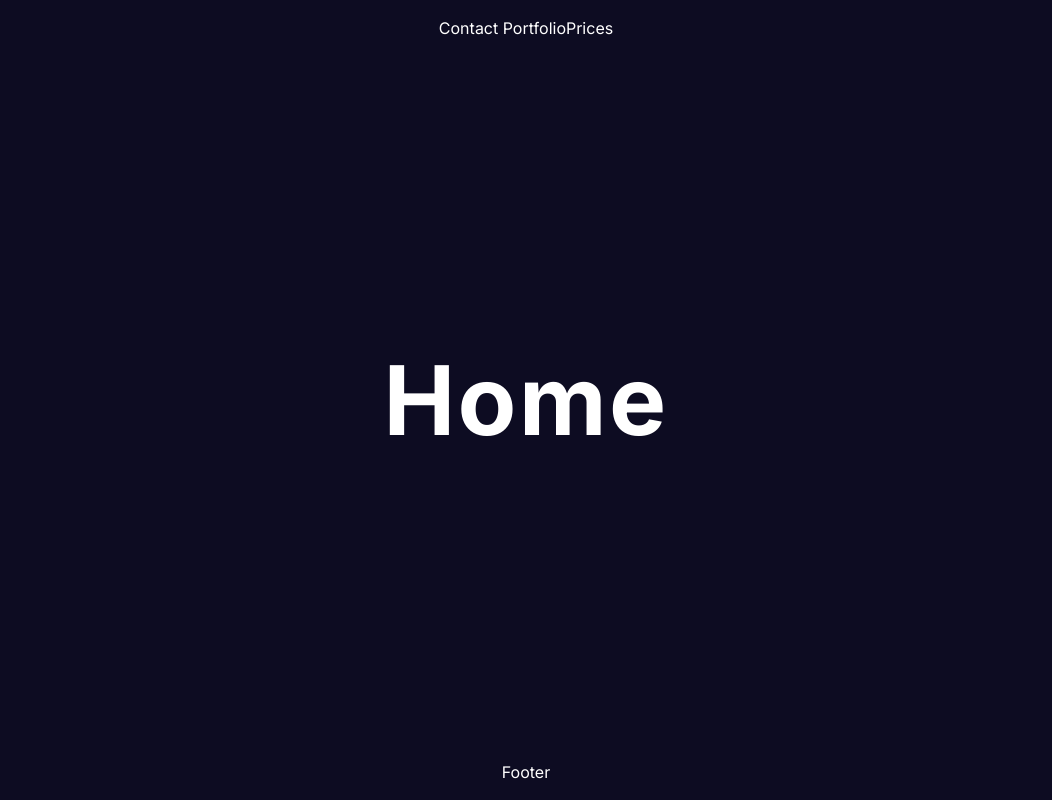
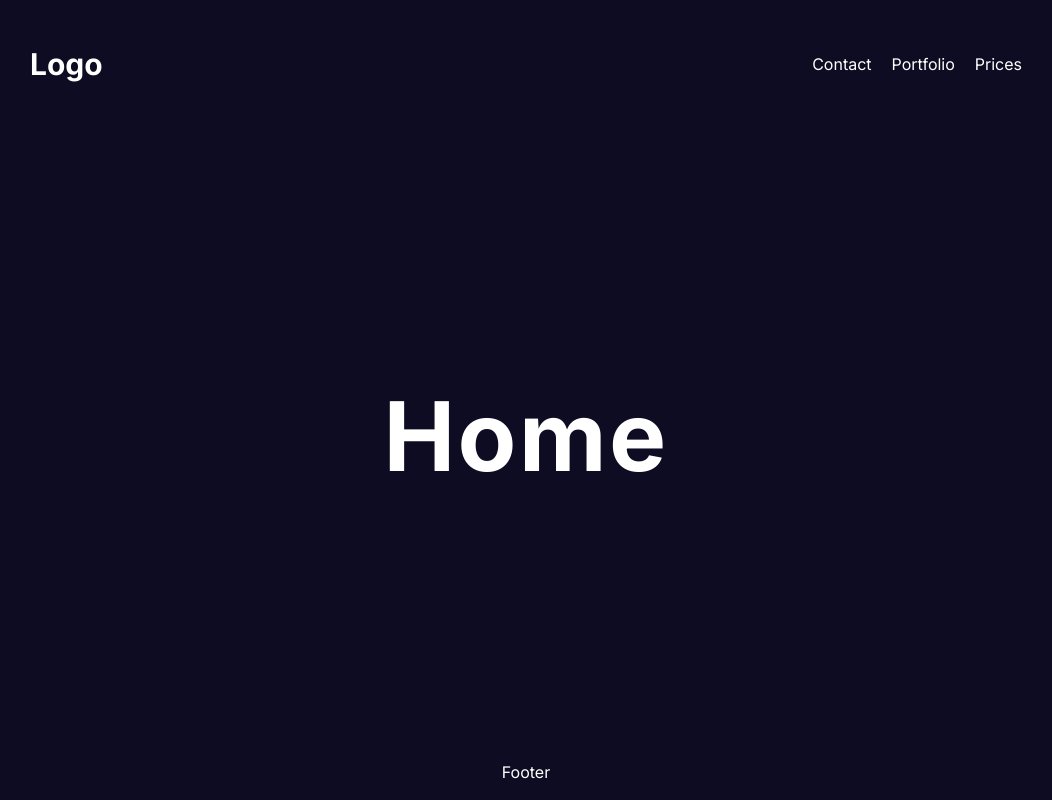
Before and after one commit to AvrilMaleham/nextjs_hairdresser, a Next.js app: page / in a window 1280 px wide. Shown: the whole page, without its empty margins (114-1166 px from the left). Built offline with nearby package versions, Linux system fonts and the light colour scheme.

Commit message:
style: organise horizontal nav

```diff
--- a/src/app/layout.tsx
+++ b/src/app/layout.tsx
@@ -19,9 +19,9 @@ export default function RootLayout({
   return (
     <html lang="en">
       <body className={inter.className}>
-        <div className="flex flex-col items-center justify-between min-h-screen p-4">
+        <div className="flex flex-col justify-between min-h-screen p-4 w-4/5 m-auto">
           <Navbar />
-          <main className="text-8xl font-bold tracking-wide">{children}</main>
+          <main className="text-8xl font-bold tracking-wide m-auto">{children}</main>
           <Footer />
         </div>
       </body>
--- a/src/components/Footer.tsx
+++ b/src/components/Footer.tsx
@@ -2,7 +2,7 @@ import React from 'react'
 
 const Footer = () => {
   return (
-    <div>Footer</div>
+    <div className="place-self-center">Footer</div>
   )
 }
 
--- a/src/components/Links.tsx
+++ b/src/components/Links.tsx
@@ -18,7 +18,7 @@ const Links = () => {
   ];
 
   return (
-  <div>
+  <div  className="flex items-center gap-5">
     {link.map((link => (
         <Link href={link.path} key={link.title}>{link.title}</Link>
     )))}
--- a/src/components/Navbar.tsx
+++ b/src/components/Navbar.tsx
@@ -1,8 +1,10 @@
 import Links from "./Links";
+import Link from "next/link";
 
 const Navbar = () => {
   return (
-    <div>
+    <div className="h-24 flex items-center justify-between">
+        <Link href="/" className="text-3xl font-bold">Logo</Link>
         <Links />
     </div>
   )
```
